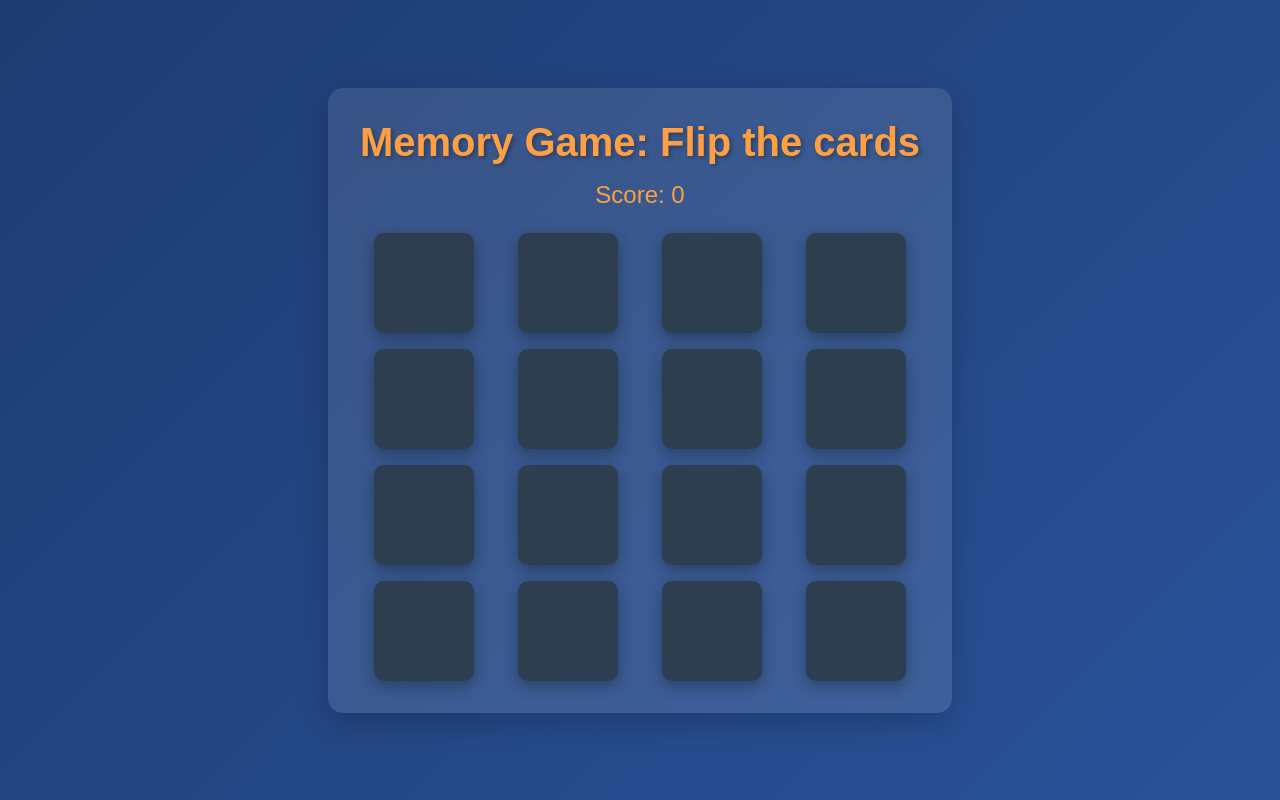
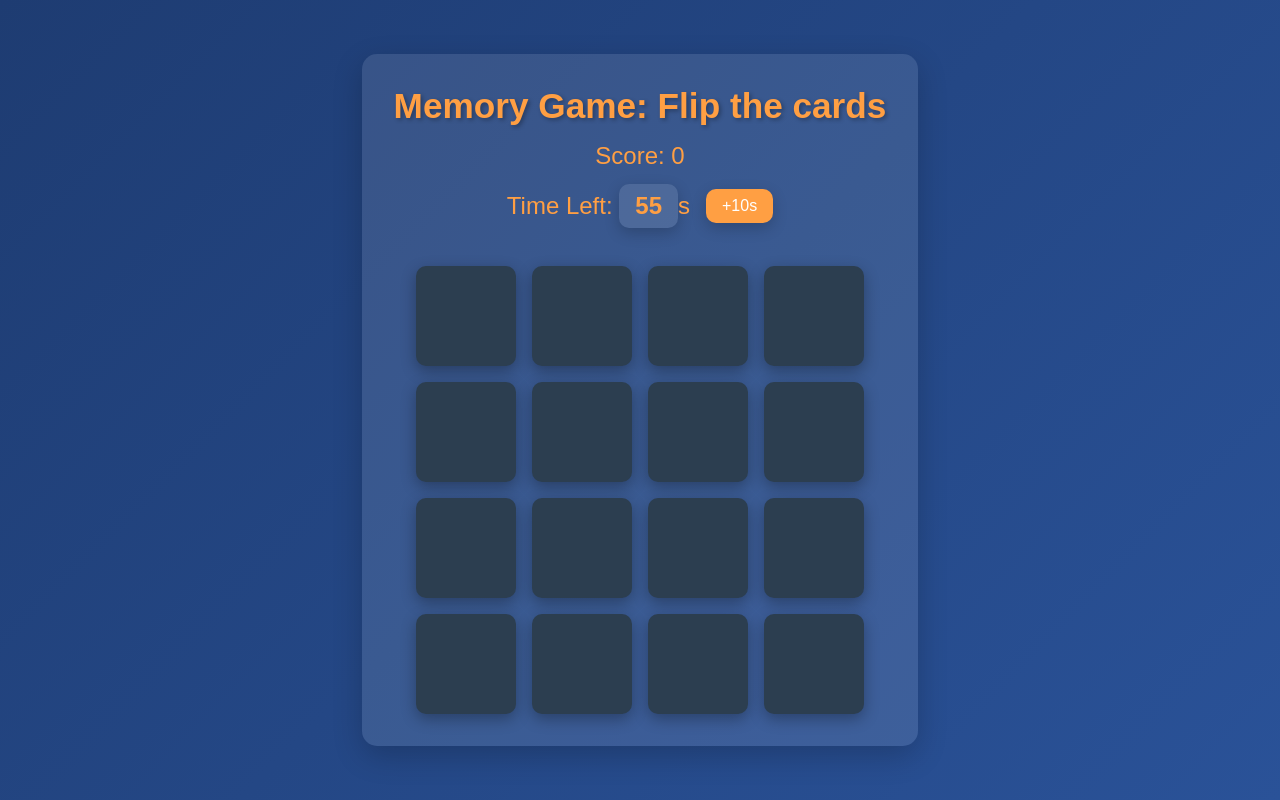
Before and after one commit to AdityaPourush/games, a website built with Vite: page memory-game/index.html in a window 1280 px wide. Built offline with nearby package versions, Linux system fonts and the light colour scheme.

Commit message:
modifications

```diff
--- a/memory-game/index.html
+++ b/memory-game/index.html
@@ -15,6 +15,10 @@
 
       <main>
         <p>Score: <span id="score">0</span></p>
+        <div class="timer-container">
+          <p>Time Left: <span id="timer">60</span>s</p>
+          <button id="add-time">+10s</button>
+        </div>
         <div id="board-game" class="board-game">
 
         </div>
--- a/memory-game/src/main.ts
+++ b/memory-game/src/main.ts
@@ -1,4 +1,7 @@
 const cardValues: string[] = ['A', 'B', 'C', 'D', 'E', 'F', 'G', 'H', 'A', 'B', 'C', 'D', 'E', 'F', 'G', 'H'];
+
+let timeLeft: number = 60;
+let timerInterval: number | null = null;
 
 // shuffle cards
 function shuffleCardsArray(cards: string[]): string[] {
@@ -27,6 +30,14 @@ function initializeGame() {
 
   const cards = document.querySelectorAll('.card');
   cards.forEach(card => card.addEventListener('click', flipcard));
+
+  timeLeft = 60;
+  const timerElement = document.getElementById('timer') as HTMLSpanElement;
+  timerElement.innerText = timeLeft.toString();
+  startTimer();
+
+  const addTimeButton = document.getElementById('add-time') as HTMLButtonElement;
+  addTimeButton.addEventListener('click', () => addTime(10));
 }
 
 // variables to keep track of flipped cards
@@ -85,4 +96,46 @@ function updateScore(): void {
   scoreElement.innerText = (currentScore + 1).toString();
 }
 
+function startTimer(): void {
+  const timerElement = document.getElementById('timer') as HTMLSpanElement;
+
+  timerInterval = setInterval(() => {
+    timeLeft--;
+    timerElement.innerText = timeLeft.toString();
+
+    if(timeLeft <= 0){
+      clearInterval(timerInterval!);
+      endGame(false);
+    }
+  }, 1000);
+}
+
+function stopTimer(): void {
+  if(timerInterval) {
+    clearInterval(timerInterval);
+  }
+}
+
+function addTime(seconds: number): void {
+  timeLeft += seconds;
+  const timerElement = document.getElementById('timer') as HTMLSpanElement;
+  timerElement.textContent = timeLeft.toString();
+}
+
+function endGame(isWin: boolean): void {
+  stopTimer();
+  const congratsMessage = document.createElement('div');
+  congratsMessage.classList.add('congrats-message');
+
+  if(isWin) {
+    congratsMessage.innerHTML = `<h2>Congratulations! You Won!</h2>`;
+  } else {
+    congratsMessage.innerHTML = `<h2>Time's Up! Try Again!</h2>`;
+  }
+  document.querySelector('main')?.appendChild(congratsMessage);
+
+  const cards = document.querySelectorAll('.card');
+  cards.forEach(card => card.removeEventListener('click', flipcard));
+}
+
 window.addEventListener('load', initializeGame);
--- a/memory-game/src/style.css
+++ b/memory-game/src/style.css
@@ -1,8 +1,13 @@
-/* general reset */
+/* General Reset */
 * {
   margin: 0;
   padding: 0;
   box-sizing: border-box;
+}
+
+:root{
+  --blue: #2962ff;
+  --orange: #ff9f43;
 }
 
 body {
@@ -22,10 +27,15 @@ body {
   padding: 2rem;
   border-radius: 15px;
   box-shadow: 0 10px 30px rgba(0, 0, 0, 0.2);
+  display: flex;
+  flex-direction: column;
+  align-items: center;
+  height: auto;
+  width: auto;
 }
 
 header h1 {
-  font-size: 5vh;
+  font-size: 2.2rem;
   margin-bottom: 1rem;
   color: #ff9f43;
   text-shadow: 2px 2px 4px rgba(0, 0, 0, 0.3);
@@ -42,6 +52,9 @@ main p {
   grid-template-columns: repeat(4, 1fr);
   gap: 1rem;
   justify-content: center;
+  align-items: center;
+  width: fit-content;
+  margin: 0 auto;
 }
 
 .card {
@@ -50,7 +63,6 @@ main p {
   position: relative;
   perspective: 1000px;
   cursor: pointer;
-  margin: auto
 }
 
 .card .front,
@@ -96,23 +108,11 @@ main p {
   background: #34495e;
 }
 
-/* .card:hover .back {
-  transform: rotateY(180deg);
-}
-
-.card:hover .front {
-  transform: rotateY(0deg);
-} */
-
-
 /* Bounce effect for matched cards */
 @keyframes bounce {
-
-  0%,
-  100% {
+  0%, 100% {
     transform: scale(1);
   }
-
   50% {
     transform: scale(1.2);
   }
@@ -124,36 +124,12 @@ main p {
   transition: opacity 0.5s ease;
 }
 
-/* Glowing effect for the congratulatory message */
-@keyframes glow {
-
-  0%,
-  100% {
-    transform: scale(1);
-    box-shadow: 0 0 15px rgba(255, 159, 67, 0.5);
-  }
-
-  /* 25% {
-    transform: scale(1.1);
-    box-shadow: 0 0 25px rgba(255, 159, 67, 0.7);
-  } */
-
-  50% {
-    transform: scale(1.1);
-    box-shadow: 0 0 35px rgba(255, 159, 67, 0.9);
-  }
-
-  /* 75% {
-    transform: scale(1.1);
-    box-shadow: 0 0 25px rgba(255, 159, 67, 0.7);
-  } */
-}
-
 .congrats-message {
-  /* display: none; */
   font-size: 2rem;
-  color: #ff9f43;
-  animation: glow 2s infinite;
+  text-shadow: 2px 2px 10px var(--blue);
+	transition: all 0.5s ease-in-out;
+	text-align: center;
+	animation: flicker 0.5s ease-in-out infinite alternate;
   margin-top: 1rem;
 }
 
@@ -161,9 +137,67 @@ main p {
   transition: all 0.3s ease;
 }
 
-@media (max-width: 768px) {
-  .card {
-    width: 10vmax;
-    height: 10vmax;
+.timer-container {
+  display: flex;
+  justify-content: center;
+  align-items: center;
+  gap: 1rem; /* Space between the timer text and the button */
+  /* margin-bottom: 1.5rem; */
+  height: 9vh;
+}
+
+#timer{
+  font-size: 1.5rem;
+  color: #ff9f43;
+  font-weight: bold;
+  margin-bottom: 1.5rem;
+  display: inline-block;
+  padding: 0.5rem 1rem;
+  background: rgba(255, 255, 255, 0.1);
+  border-radius: 10px;
+  box-shadow: 0 5px 15px rgba(0, 0, 0, 0.2);
+}
+
+@keyframes flicker {
+	0% {
+		opacity: 0.5;
+		text-shadow: 2px 2px 10px var(--blue);
+	}
+	100% {
+		opacity: 1;
+		text-shadow: 2px 2px 20px var(--blue);
+	}
+}
+
+#add-time {
+  font-size: 1rem;
+  color: #fff;
+  background: #ff9f43;
+  border: none;
+  padding: 0.5rem 1rem;
+  border-radius: 10px;
+  cursor: pointer;
+  box-shadow: 0 5px 15px rgba(0, 0, 0, 0.2);
+  transition: background 0.3s ease, transform 0.3s ease;
+  margin-bottom: 3rem;
+}
+
+#add-time:hover {
+  background: #ffaf53;
+  transform: scale(1.05);
+}
+
+#add-time:active {
+  transform: scale(0.95);
+}
+
+@media (max-width: 425px){
+  .card{
+    height: 5rem;
+    width: 5rem;
+  }
+
+  header h1{
+    font-size: 1.7rem;
   }
 }
```
